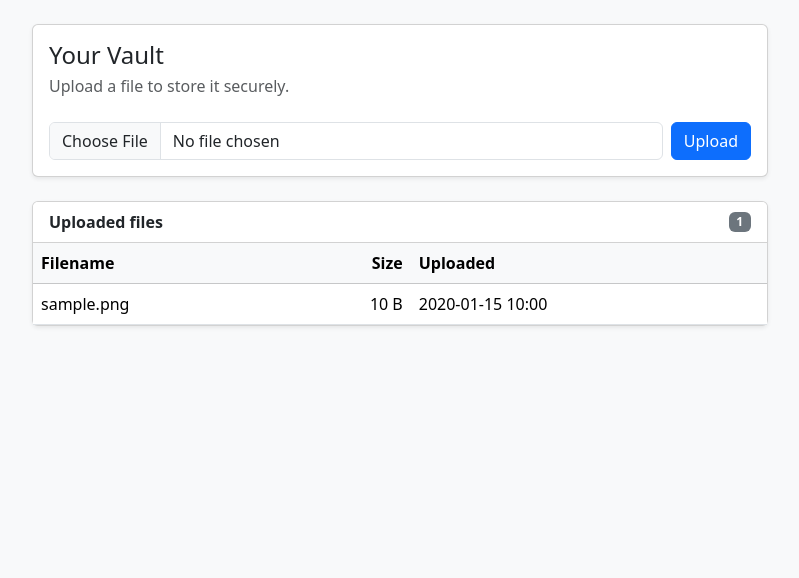
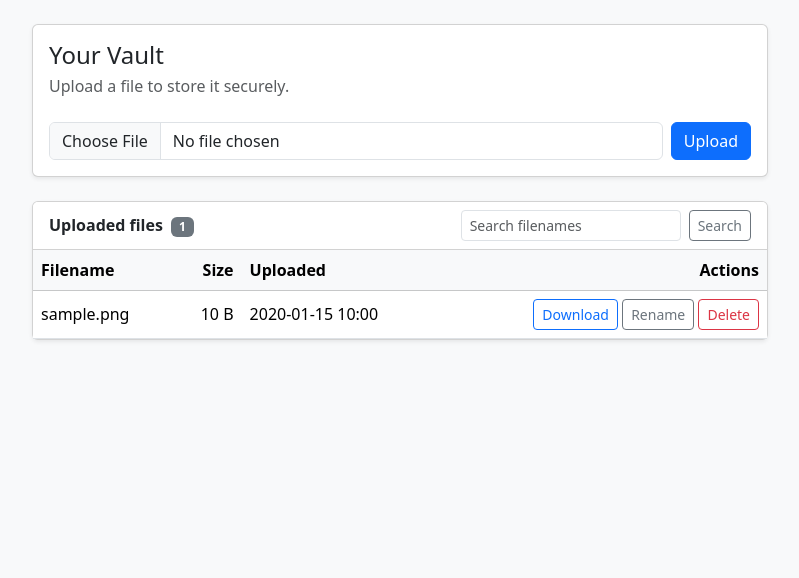
Before and after one commit to Vishalpatil7483/SecureVault2, a Flask app: page /vault/dashboard in a window 1280 px wide. Shown: the part 56-634 px from the top of the page, without its empty margins (240-1039 px from the left). Run offline with Flask 3, Linux system fonts and the light colour scheme; a user stored in the database is signed in; tables that the repository leaves empty hold one stand-in row (values such as "Sample post"); some libraries are stand-ins or nearby versions.

Commit message:
feat: complete secure file management

```diff
--- a/app/templates/vault/dashboard.html
+++ b/app/templates/vault/dashboard.html
@@ -29,9 +29,20 @@
   <!-- Files list -->
   <div class="col-12 col-lg-10 col-xl-8">
     <div class="card shadow-sm">
-      <div class="card-header bg-white d-flex justify-content-between align-items-center">
-        <span class="fw-semibold">Uploaded files</span>
-        <span class="badge text-bg-secondary">{{ files|length }}</span>
+      <div class="card-header bg-white">
+        <div class="d-flex flex-wrap gap-2 justify-content-between align-items-center">
+          <span class="fw-semibold">Uploaded files <span class="badge text-bg-secondary ms-1">{{ files|length }}</span></span>
+
+          <form action="{{ url_for('vault.dashboard') }}" method="get" class="d-flex" role="search">
+            <input class="form-control form-control-sm me-2" type="search" name="q"
+                   value="{{ search_query }}" placeholder="Search filenames"
+                   aria-label="Search filenames">
+            <button class="btn btn-outline-secondary btn-sm" type="submit">Search</button>
+            {% if search_query %}
+              <a class="btn btn-link btn-sm" href="{{ url_for('vault.dashboard') }}">Clear</a>
+            {% endif %}
+          </form>
+        </div>
       </div>
 
       {% if files %}
@@ -42,6 +53,7 @@
                 <th scope="col">Filename</th>
                 <th scope="col" class="text-end">Size</th>
                 <th scope="col">Uploaded</th>
+                <th scope="col" class="text-end">Actions</th>
               </tr>
             </thead>
             <tbody>
@@ -50,14 +62,74 @@
                   <td class="text-break">{{ file.original_filename }}</td>
                   <td class="text-end text-nowrap">{{ file.file_size | filesizeformat_iec }}</td>
                   <td class="text-nowrap">{{ file.upload_timestamp.strftime('%Y-%m-%d %H:%M') }}</td>
+                  <td class="text-end text-nowrap">
+                    <a class="btn btn-sm btn-outline-primary"
+                       href="{{ url_for('vault.download', file_id=file.id) }}">Download</a>
+                    <button type="button" class="btn btn-sm btn-outline-secondary"
+                            data-bs-toggle="modal" data-bs-target="#rename-{{ file.id }}">Rename</button>
+                    <button type="button" class="btn btn-sm btn-outline-danger"
+                            data-bs-toggle="modal" data-bs-target="#delete-{{ file.id }}">Delete</button>
+                  </td>
                 </tr>
               {% endfor %}
             </tbody>
           </table>
         </div>
+
+        <!-- Per-file modals (placed outside the table for valid markup) -->
+        {% for file in files %}
+          <!-- Rename modal -->
+          <div class="modal fade" id="rename-{{ file.id }}" tabindex="-1"
+               aria-labelledby="rename-label-{{ file.id }}" aria-hidden="true">
+            <div class="modal-dialog">
+              <form class="modal-content" action="{{ url_for('vault.rename', file_id=file.id) }}" method="post">
+                <input type="hidden" name="csrf_token" value="{{ csrf_token() }}">
+                <div class="modal-header">
+                  <h5 class="modal-title" id="rename-label-{{ file.id }}">Rename file</h5>
+                  <button type="button" class="btn-close" data-bs-dismiss="modal" aria-label="Close"></button>
+                </div>
+                <div class="modal-body">
+                  <label for="new-name-{{ file.id }}" class="form-label">New filename</label>
+                  <input type="text" class="form-control" id="new-name-{{ file.id }}"
+                         name="new_name" value="{{ file.original_filename }}" maxlength="255" required>
+                </div>
+                <div class="modal-footer">
+                  <button type="button" class="btn btn-secondary" data-bs-dismiss="modal">Cancel</button>
+                  <button type="submit" class="btn btn-primary">Save</button>
+                </div>
+              </form>
+            </div>
+          </div>
+
+          <!-- Delete confirmation modal -->
+          <div class="modal fade" id="delete-{{ file.id }}" tabindex="-1"
+               aria-labelledby="delete-label-{{ file.id }}" aria-hidden="true">
+            <div class="modal-dialog">
+              <form class="modal-content" action="{{ url_for('vault.delete', file_id=file.id) }}" method="post">
+                <input type="hidden" name="csrf_token" value="{{ csrf_token() }}">
+                <div class="modal-header">
+                  <h5 class="modal-title" id="delete-label-{{ file.id }}">Delete file</h5>
+                  <button type="button" class="btn-close" data-bs-dismiss="modal" aria-label="Close"></button>
+                </div>
+                <div class="modal-body">
+                  Delete <strong class="text-break">{{ file.original_filename }}</strong>? This cannot be undone.
+                </div>
+                <div class="modal-footer">
+                  <button type="button" class="btn btn-secondary" data-bs-dismiss="modal">Cancel</button>
+                  <button type="submit" class="btn btn-danger">Delete</button>
+                </div>
+              </form>
+            </div>
+          </div>
+        {% endfor %}
+
       {% else %}
         <div class="card-body text-center text-muted py-5">
-          <p class="mb-0">You haven't uploaded any files yet.</p>
+          {% if search_query %}
+            <p class="mb-0">No files match &ldquo;{{ search_query }}&rdquo;.</p>
+          {% else %}
+            <p class="mb-0">You haven't uploaded any files yet.</p>
+          {% endif %}
         </div>
       {% endif %}
     </div>
--- a/app/vault/routes.py
+++ b/app/vault/routes.py
@@ -7,12 +7,29 @@ All access requires an authenticated user.
 """
 from __future__ import annotations
 
-from flask import flash, redirect, render_template, request, url_for
+from flask import (
+    abort,
+    flash,
+    redirect,
+    render_template,
+    request,
+    send_file,
+    url_for,
+)
 from flask_login import current_user, login_required
 
 from app.vault import vault_bp
-from app.vault.models import File
-from app.vault.services import FileValidationError, UploadError, save_upload
+from app.vault.services import (
+    FileAccessError,
+    FileValidationError,
+    PhysicalFileMissingError,
+    UploadError,
+    delete_file,
+    get_download_target,
+    list_files,
+    rename_file,
+    save_upload,
+)
 
 
 @vault_bp.app_template_filter("filesizeformat_iec")
@@ -29,13 +46,12 @@ def filesizeformat_iec(num_bytes: int) -> str:
 @vault_bp.route("/dashboard")
 @login_required
 def dashboard():
-    """Show the current user's files and the upload form."""
-    files = (
-        File.query.filter_by(user_id=current_user.id)
-        .order_by(File.upload_timestamp.desc())
-        .all()
+    """Show the current user's files, the upload form, and search results."""
+    search_query = request.args.get("q", "").strip()
+    files = list_files(current_user, search_query)
+    return render_template(
+        "vault/dashboard.html", files=files, search_query=search_query
     )
-    return render_template("vault/dashboard.html", files=files)
 
 
 @vault_bp.route("/upload", methods=["POST"])
@@ -57,3 +73,57 @@ def upload():
         flash(f"'{record.original_filename}' uploaded successfully.", "success")
 
     return redirect(url_for("vault.dashboard"))
+
+
+@vault_bp.route("/download/<int:file_id>")
+@login_required
+def download(file_id: int):
+    """Stream an owned file back to the user under its original filename."""
+    try:
+        storage_path, original_filename = get_download_target(file_id, current_user)
+    except FileAccessError:
+        abort(404)
+    except PhysicalFileMissingError:
+        flash("The stored file is no longer available.", "danger")
+        return redirect(url_for("vault.dashboard"))
+
+    # download_name restores the user-facing name; as_attachment forces a
+    # download rather than in-browser rendering.
+    return send_file(
+        storage_path, as_attachment=True, download_name=original_filename
+    )
+
+
+@vault_bp.route("/delete/<int:file_id>", methods=["POST"])
+@login_required
+def delete(file_id: int):
+    """Delete an owned file (metadata + bytes on disk)."""
+    try:
+        original_filename = delete_file(file_id, current_user)
+    except FileAccessError:
+        abort(404)
+    except UploadError as exc:
+        flash(str(exc), "danger")
+    else:
+        flash(f"'{original_filename}' was deleted.", "success")
+
+    return redirect(url_for("vault.dashboard"))
+
+
+@vault_bp.route("/rename/<int:file_id>", methods=["POST"])
+@login_required
+def rename(file_id: int):
+    """Rename an owned file's display name only."""
+    new_name = request.form.get("new_name", "")
+    try:
+        record = rename_file(file_id, current_user, new_name)
+    except FileAccessError:
+        abort(404)
+    except FileValidationError as exc:
+        flash(str(exc), "danger")
+    except UploadError as exc:
+        flash(str(exc), "danger")
+    else:
+        flash(f"Renamed to '{record.original_filename}'.", "success")
+
+    return redirect(url_for("vault.dashboard"))
```
Also changed, not shown: app/vault/services.py (+133 -0 lines).
